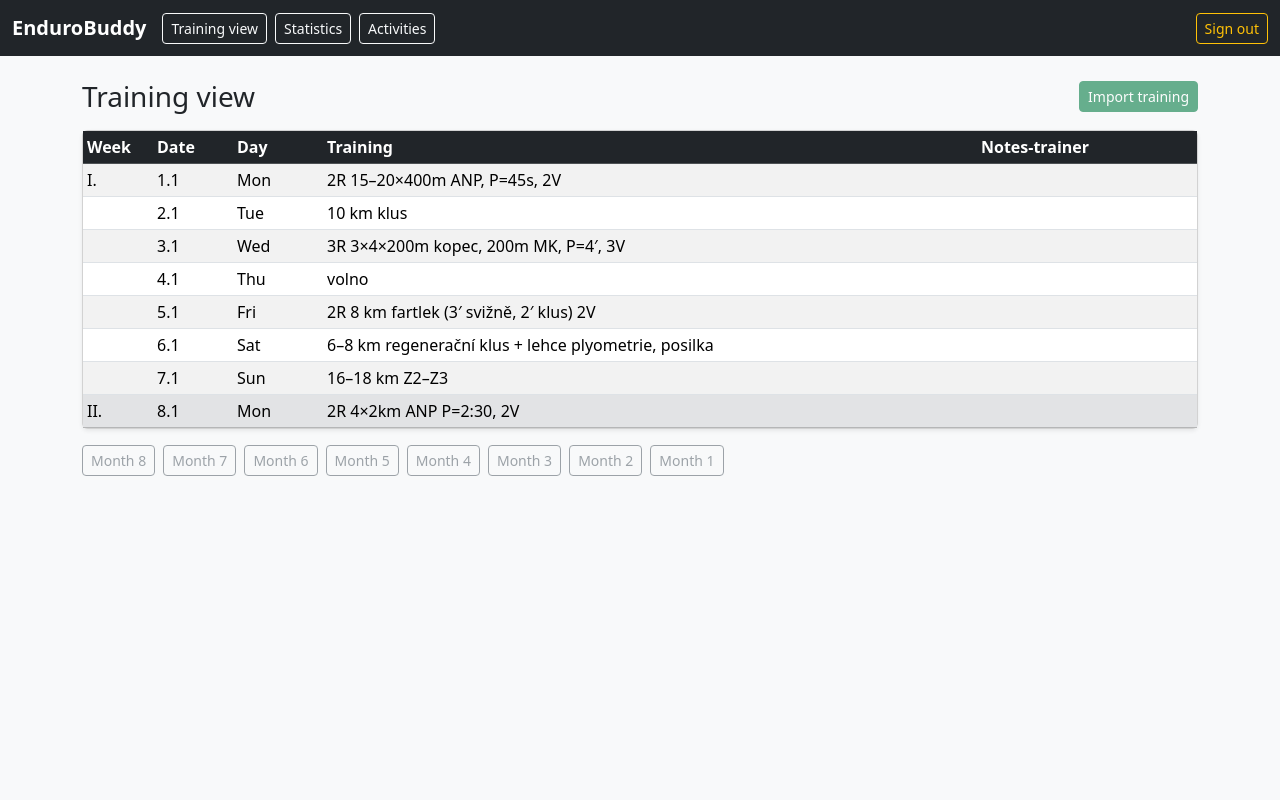
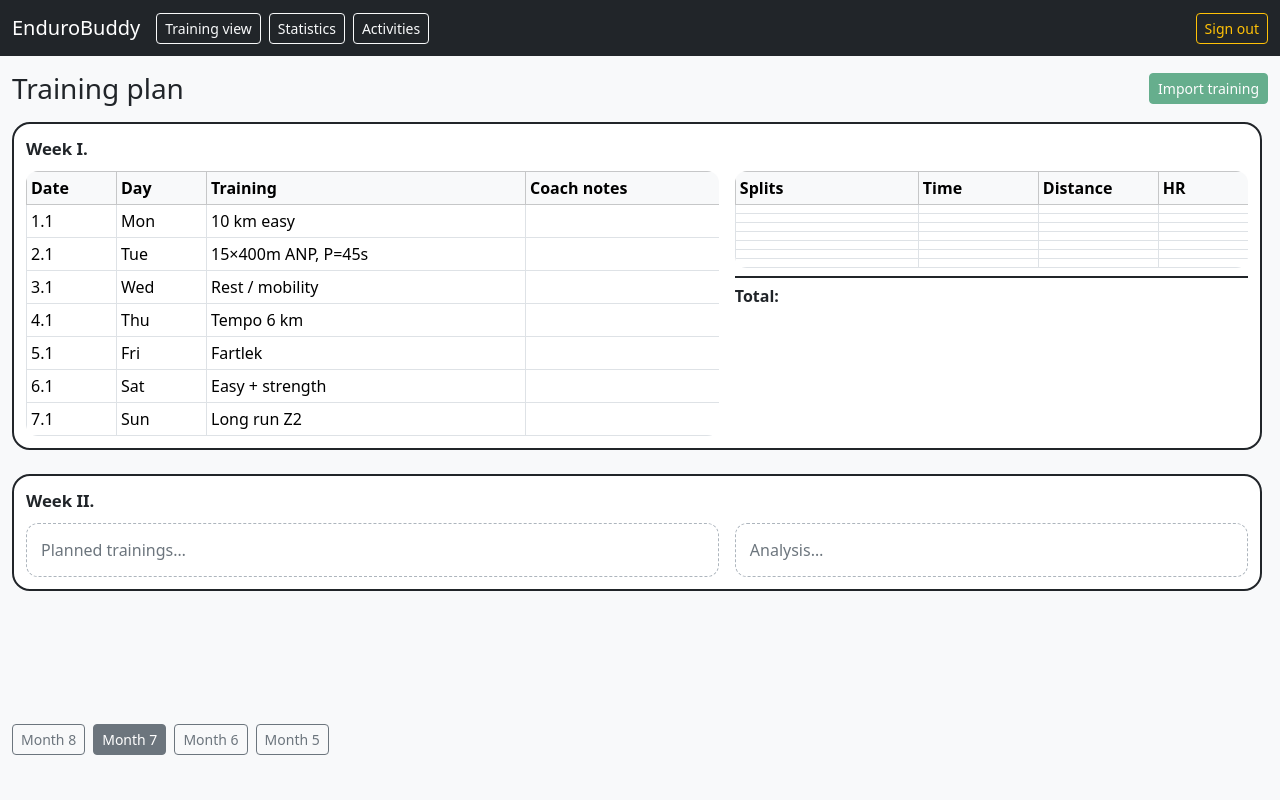
Before and after one commit to gyarab/enduroBuddy, a Django app: page / in a window 1280 px wide. Run offline with Django 5.2, Linux system fonts and the light colour scheme; the visitor is signed in with stand-in values (Sample User, id 1); lists and menus that the app fills with data are empty.

Commit message:
login w, tried to dashboard.html to cards weeks view dw

```diff
--- /dev/null
+++ b/backend/static/css/dashboard.css
@@ -0,0 +1,84 @@
+/* 1) Main vertical scroll area (like the scrollbar on the right in your wireframe) */
+.main-scroll {
+  height: calc(100vh - 210px); /* uprav si podle pocitu */
+  overflow-y: auto;
+  overflow-x: hidden;
+  padding-right: 6px; /* aby se obsah netlačil pod scrollbar */
+}
+
+/* 2) Week cards */
+.week-card {
+  background: #fff;
+  border: 2px solid #212529;
+  border-radius: 18px;
+  padding: 12px;
+  margin-bottom: 24px; /* bigger gap between weeks */
+}
+
+.week-title {
+  font-weight: 800;
+  font-size: 1.05rem;
+  margin-bottom: 10px;
+}
+
+/* 3) IMPORTANT: always side-by-side */
+.week-content {
+  display: flex;
+  gap: 16px;
+  flex-wrap: nowrap; /* NEVER stack */
+}
+
+/* columns */
+.week-col {
+  flex: 1 1 0;
+  min-width: 0; /* allows inner overflow scroll to work correctly */
+}
+
+/* left a bit wider than right (like wireframe) */
+.week-col:first-child {
+  flex: 1.35 1 0;
+}
+
+/* 4) Horizontal scrollbars for tables */
+.table-scroll {
+  width: 100%;
+  overflow-x: auto;  /* horizontal scrollbar if needed */
+  overflow-y: hidden;
+  border-radius: 12px;
+}
+
+/* Make sure tables can expand horizontally */
+.table {
+  min-width: 720px; /* so the horizontal scroll appears when space is smaller */
+}
+
+/* 5) Sticky table head inside the scroll area */
+.sticky-thead th {
+  position: sticky;
+  top: 0;
+  z-index: 2;
+  background: #f8f9fa; /* same as table-light */
+}
+
+/* Total row under right table */
+.week-total {
+  margin-top: 8px;
+  padding-top: 6px;
+  border-top: 2px solid #212529;
+}
+
+/* Placeholder for Week II dummy */
+.placeholder-box {
+  border: 1px dashed #adb5bd;
+  border-radius: 12px;
+  padding: 14px;
+  color: #6c757d;
+}
+
+/* Month switch bar */
+.month-switch {
+  display: flex;
+  gap: 8px;
+  margin-top: 12px;
+  flex-wrap: wrap;
+}
--- a/backend/templates/base.html
+++ b/backend/templates/base.html
@@ -1,18 +1,21 @@
+{% load static %}
 <!doctype html>
-<html lang="cs">
+<html lang="en">
 
 <head>
     <meta charset="utf-8" />
+    <meta name="viewport" content="width=device-width, initial-scale=1" />
     <title>{% block title %}EnduroBuddy{% endblock %}</title>
 
-    <!-- Bootstrap 5 (CDN) -->
     <link href="https://cdn.jsdelivr.net/npm/bootstrap@5.3.2/dist/css/bootstrap.min.css" rel="stylesheet" />
+
+    {% block extra_css %}{% endblock %}
 </head>
 
 <body class="bg-light">
     <nav class="navbar navbar-expand-lg navbar-dark bg-dark">
         <div class="container-fluid">
-            <a class="navbar-brand fw-semibold" href="/">EnduroBuddy</a>
+            <a class="navbar-brand" href="/">EnduroBuddy</a>
 
             {% if user.is_authenticated %}
             <div class="d-flex gap-2">
@@ -21,24 +24,20 @@
                 <a class="btn btn-outline-light btn-sm" href="#">Activities</a>
             </div>
 
-            <div class="ms-auto">
-                <form method="post" action="{% url 'logout' %}">
-                    {% csrf_token %}
-                    <button type="submit" class="btn btn-outline-warning btn-sm">
-                        Sign out
-                    </button>
-                </form>
-            </div>
+            <form method="post" action="{% url 'logout' %}" class="ms-auto">
+                {% csrf_token %}
+                <button type="submit" class="btn btn-outline-warning btn-sm">Sign out</button>
+            </form>
             {% endif %}
         </div>
     </nav>
 
-
-    <main class="container my-4">
+    <main class="container-fluid py-3">
         {% block content %}{% endblock %}
     </main>
 
     <script src="https://cdn.jsdelivr.net/npm/bootstrap@5.3.2/dist/js/bootstrap.bundle.min.js"></script>
+    {% block scripts %}{% endblock %}
 </body>
 
 </html>
--- a/backend/templates/dashboard/dashboard.html
+++ b/backend/templates/dashboard/dashboard.html
@@ -1,104 +1,108 @@
 {% extends "base.html" %}
+{% load static %}
+
 {% block title %}Training view | EnduroBuddy{% endblock %}
 
+{% block extra_css %}
+<link rel="stylesheet" href="{% static 'css/dashboard.css' %}">
+{% endblock %}
+
 {% block content %}
-
 <div class="d-flex justify-content-between align-items-center mb-3">
-  <h3 class="mb-0">Training view</h3>
+  <h3 class="mb-0">Training plan</h3>
   <button class="btn btn-success btn-sm" disabled>Import training</button>
 </div>
 
-<div class="card shadow-sm">
-  <div class="card-body p-0">
+<!-- ========= ONE MAIN SCROLL AREA (vertical scrollbar on the right) ========= -->
+<div class="main-scroll">
 
-    <!-- Tabulka tréninků -->
-    <div class="table-responsive">
-      <table class="table table-striped table-sm align-middle mb-0">
-        <thead class="table-dark">
+  <!-- ===================== WEEK CARD ===================== -->
+  <section class="week-card">
+    <div class="week-title">Week I.</div>
+
+    <!-- Always side by side -->
+    <div class="week-content">
+
+      <!-- LEFT: Plan -->
+      <div class="week-col">
+        <div class="table-scroll">
+          <table class="table table-sm table-bordered align-middle mb-0">
+            <thead class="table-light sticky-thead">
               <tr>
-            <th style="width: 70px;">Week</th>
-            <th style="width: 80px;">Date</th>
+                <th style="width: 90px;">Date</th>
                 <th style="width: 90px;">Day</th>
                 <th>Training</th>
-            <th style="width: 220px;">Notes-trainer</th>
+                <th style="width: 220px;">Coach notes</th>
               </tr>
             </thead>
+            <tbody>
+              <tr><td>1.1</td><td>Mon</td><td>10 km easy</td><td></td></tr>
+              <tr><td>2.1</td><td>Tue</td><td>15×400m ANP, P=45s</td><td></td></tr>
+              <tr><td>3.1</td><td>Wed</td><td>Rest / mobility</td><td></td></tr>
+              <tr><td>4.1</td><td>Thu</td><td>Tempo 6 km</td><td></td></tr>
+              <tr><td>5.1</td><td>Fri</td><td>Fartlek</td><td></td></tr>
+              <tr><td>6.1</td><td>Sat</td><td>Easy + strength</td><td></td></tr>
+              <tr><td>7.1</td><td>Sun</td><td>Long run Z2</td><td></td></tr>
+            </tbody>
+          </table>
+        </div>
+      </div>
 
+      <!-- RIGHT: Result / Analysis -->
+      <div class="week-col">
+        <div class="table-scroll">
+          <table class="table table-sm table-bordered align-middle mb-0">
+            <thead class="table-light sticky-thead">
+              <tr>
+                <th style="min-width: 160px;">Splits</th>
+                <th style="width: 120px;">Time</th>
+                <th style="width: 120px;">Distance</th>
+                <th style="width: 90px;">HR</th>
+                <th style="min-width: 180px;">Feel</th>
+              </tr>
+            </thead>
             <tbody>
-          <tr>
-            <td>I.</td>
-            <td>1.1</td>
-            <td>Mon</td>
-            <td>2R 15–20×400m ANP, P=45s, 2V</td>
-            <td></td>
-          </tr>
-          <tr>
-            <td></td>
-            <td>2.1</td>
-            <td>Tue</td>
-            <td>10 km klus</td>
-            <td></td>
-          </tr>
-          <tr>
-            <td></td>
-            <td>3.1</td>
-            <td>Wed</td>
-            <td>3R 3×4×200m kopec, 200m MK, P=4′, 3V</td>
-            <td></td>
-          </tr>
-          <tr>
-            <td></td>
-            <td>4.1</td>
-            <td>Thu</td>
-            <td>volno</td>
-            <td></td>
-          </tr>
-          <tr>
-            <td></td>
-            <td>5.1</td>
-            <td>Fri</td>
-            <td>2R 8 km fartlek (3′ svižně, 2′ klus) 2V</td>
-            <td></td>
-          </tr>
-          <tr>
-            <td></td>
-            <td>6.1</td>
-            <td>Sat</td>
-            <td>6–8 km regenerační klus + lehce plyometrie, posilka</td>
-            <td></td>
-          </tr>
-          <tr>
-            <td></td>
-            <td>7.1</td>
-            <td>Sun</td>
-            <td>16–18 km Z2–Z3</td>
-            <td></td>
-          </tr>
-
-          <tr class="table-secondary">
-            <td>II.</td>
-            <td>8.1</td>
-            <td>Mon</td>
-            <td>2R 4×2km ANP P=2:30, 2V</td>
-            <td></td>
-          </tr>
+              <!-- zatím prázdné řádky -->
+              <tr><td></td><td></td><td></td><td></td><td></td></tr>
+              <tr><td></td><td></td><td></td><td></td><td></td></tr>
+              <tr><td></td><td></td><td></td><td></td><td></td></tr>
+              <tr><td></td><td></td><td></td><td></td><td></td></tr>
+              <tr><td></td><td></td><td></td><td></td><td></td></tr>
+              <tr><td></td><td></td><td></td><td></td><td></td></tr>
+              <tr><td></td><td></td><td></td><td></td><td></td></tr>
             </tbody>
           </table>
         </div>
 
+        <div class="week-total">
+          <strong>Total:</strong>
         </div>
       </div>
 
-<!-- "Month buttons" dole jako ve wireframu -->
-<div class="d-flex gap-2 mt-3 flex-wrap">
-  <button class="btn btn-outline-secondary btn-sm" disabled>Month 8</button>
-  <button class="btn btn-outline-secondary btn-sm" disabled>Month 7</button>
-  <button class="btn btn-outline-secondary btn-sm" disabled>Month 6</button>
-  <button class="btn btn-outline-secondary btn-sm" disabled>Month 5</button>
-  <button class="btn btn-outline-secondary btn-sm" disabled>Month 4</button>
-  <button class="btn btn-outline-secondary btn-sm" disabled>Month 3</button>
-  <button class="btn btn-outline-secondary btn-sm" disabled>Month 2</button>
-  <button class="btn btn-outline-secondary btn-sm" disabled>Month 1</button>
+    </div>
+  </section>
+
+  <!-- ===================== WEEK CARD (dummy) ===================== -->
+  <section class="week-card">
+    <div class="week-title">Week II.</div>
+
+    <div class="week-content">
+      <div class="week-col">
+        <div class="placeholder-box">Planned trainings…</div>
+      </div>
+      <div class="week-col">
+        <div class="placeholder-box">Analysis…</div>
+      </div>
+    </div>
+  </section>
+
 </div>
 
+<!-- Month switch (outside main vertical scroll so it stays visible) -->
+<div class="month-switch">
+  <button class="btn btn-outline-secondary btn-sm">Month 8</button>
+  <button class="btn btn-outline-secondary btn-sm active">Month 7</button>
+  <button class="btn btn-outline-secondary btn-sm">Month 6</button>
+  <button class="btn btn-outline-secondary btn-sm">Month 5</button>
+</div>
 {% endblock %}
```
Also changed, not shown: backend/static/css/app.css (added, +10 -0 lines), backend/static/js/dashboard.js (added, +18 -0 lines), 1 other file. Lines whose indentation alone changed are shown as unchanged.
